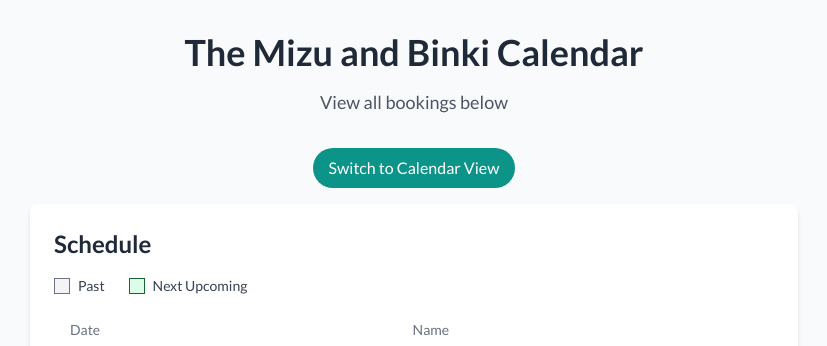
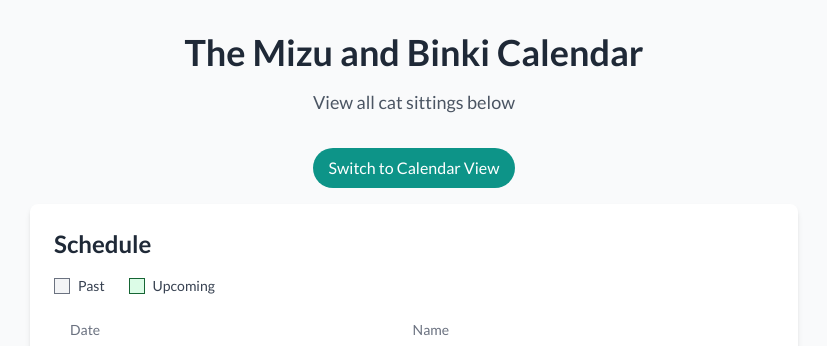
Before and after one commit to AndriyYer/cat-sitter, a React (Vite) app in the folder client/: page / in a window 1280 px wide. Shown: the top 346 px of the page, without its empty margins (226-1053 px from the left). Built offline with nearby package versions, Linux system fonts and the light colour scheme; no server answers; the database is empty.

Commit message:
small string adjustments

```diff
--- a/client/src/App.tsx
+++ b/client/src/App.tsx
@@ -64,7 +64,7 @@ function App() {
                     The Mizu and Binki Calendar
                 </h1>
                 <p className="text-lg text-gray-600 mb-8">
-                    View all bookings below
+                    View all cat sittings below
                 </p>
 
                 <div className="mb-4">
--- a/client/src/components/ScheduleView/ScheduleViewComponent.tsx
+++ b/client/src/components/ScheduleView/ScheduleViewComponent.tsx
@@ -52,7 +52,7 @@ const ScheduleView: React.FC = () => {
                 {/* Next Upcoming Booking Legend */}
                 <div className="flex items-center">
                     <span className="inline-block w-4 h-4 bg-green-100 border border-green-800 mr-2"></span>
-                    <span className="text-sm text-gray-700">Next Upcoming</span>
+                    <span className="text-sm text-gray-700">Upcoming</span>
                 </div>
             </div>
 
```
